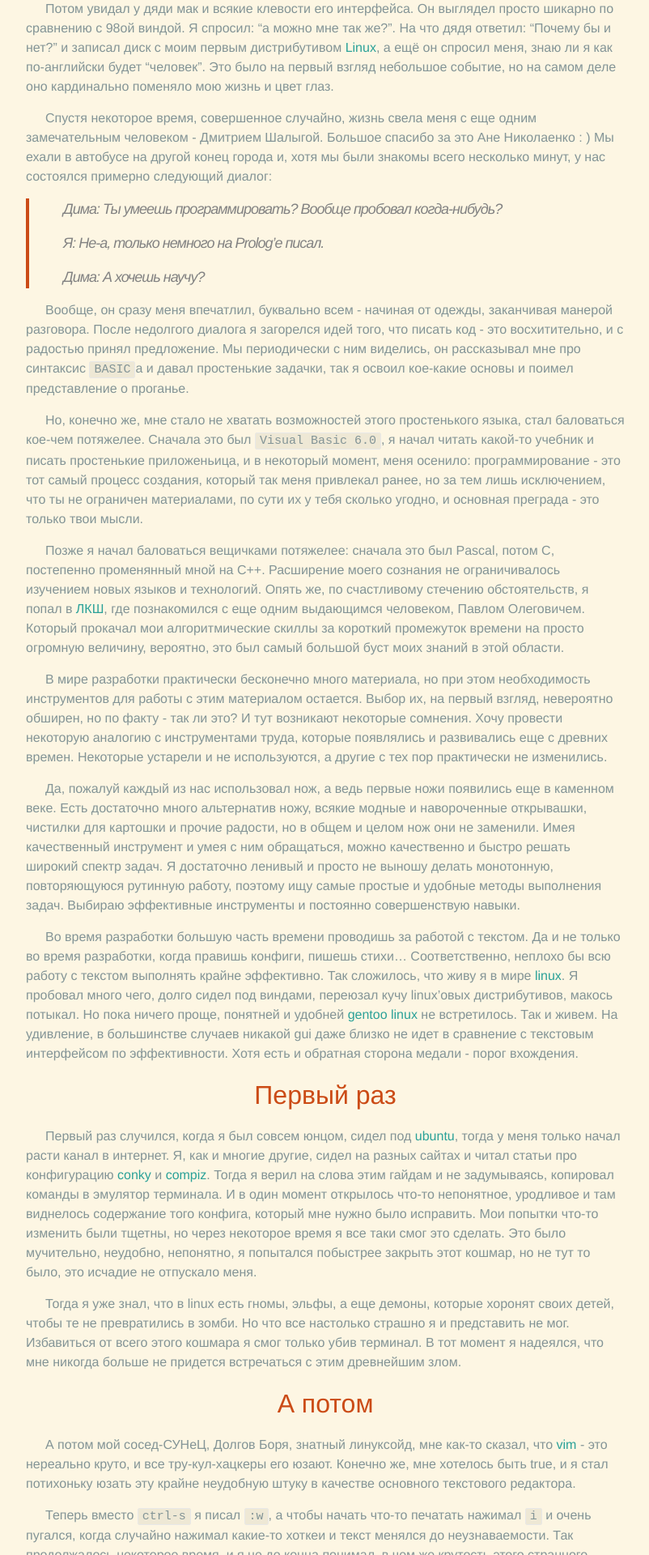
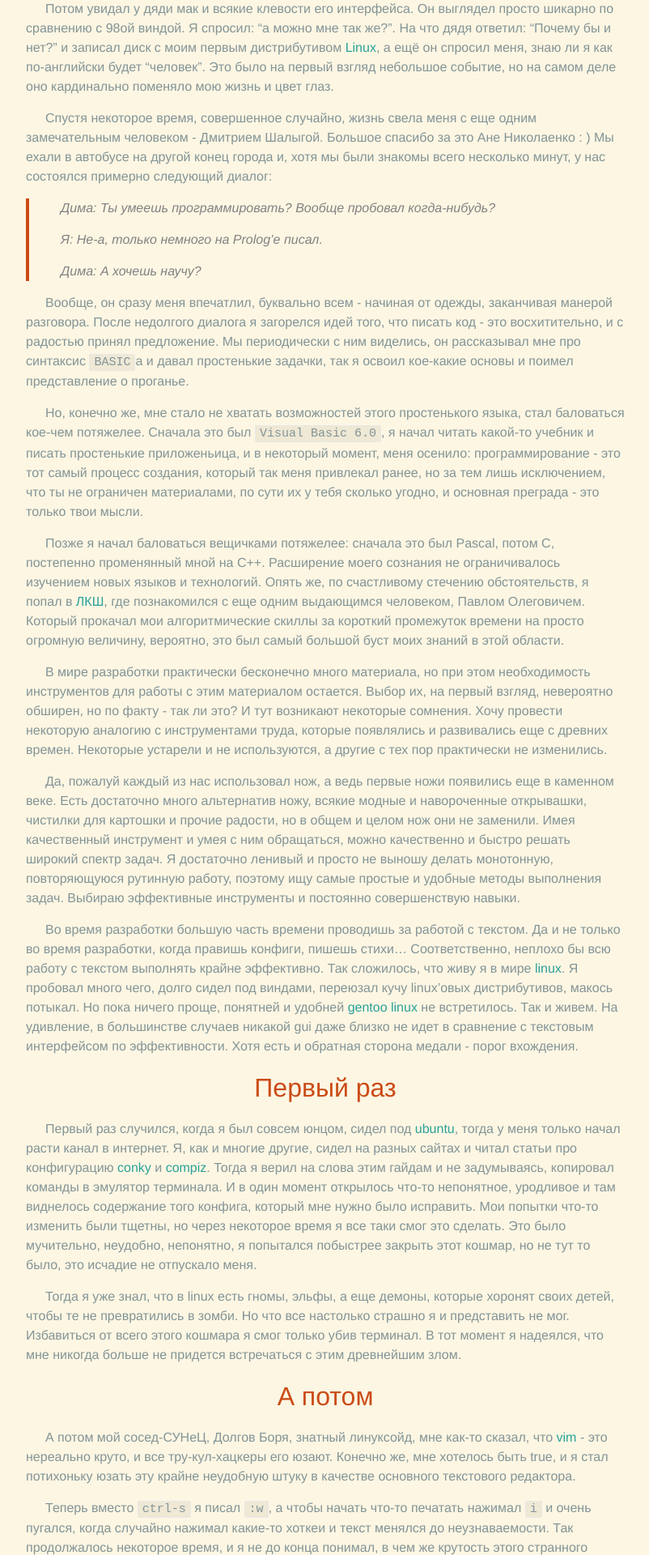
Before and after one commit to rednotes/rednotes.github.io, a Jekyll site: the page built from _posts/2014-09-14-vim-story-0.markdown, in a window 1280 px wide. Shown: the part 1734-3654 px from the top of the page at 81% size, without its empty margins (238-1040 px from the left). Built offline with Jekyll 4.4.1, drawn with Linux system fonts in a browser that asks for light colours; Markdown is read by kramdown in place of the engine named in the settings; comment, search, counter and statistics services are not loaded.

Commit message:
blockqoute fixes

```diff
--- a/_sass/_base.scss
+++ b/_sass/_base.scss
@@ -110,8 +110,8 @@ blockquote {
     color: $grey-color;
     border-left: 4px solid $grey-color-light;
     padding-left: $spacing-unit / 2;
-    font-size: 18px;
-    letter-spacing: -1px;
+    font-size: 16px;
+    /* letter-spacing: -1px; */
     font-style: italic;
 
     > :last-child {
```
